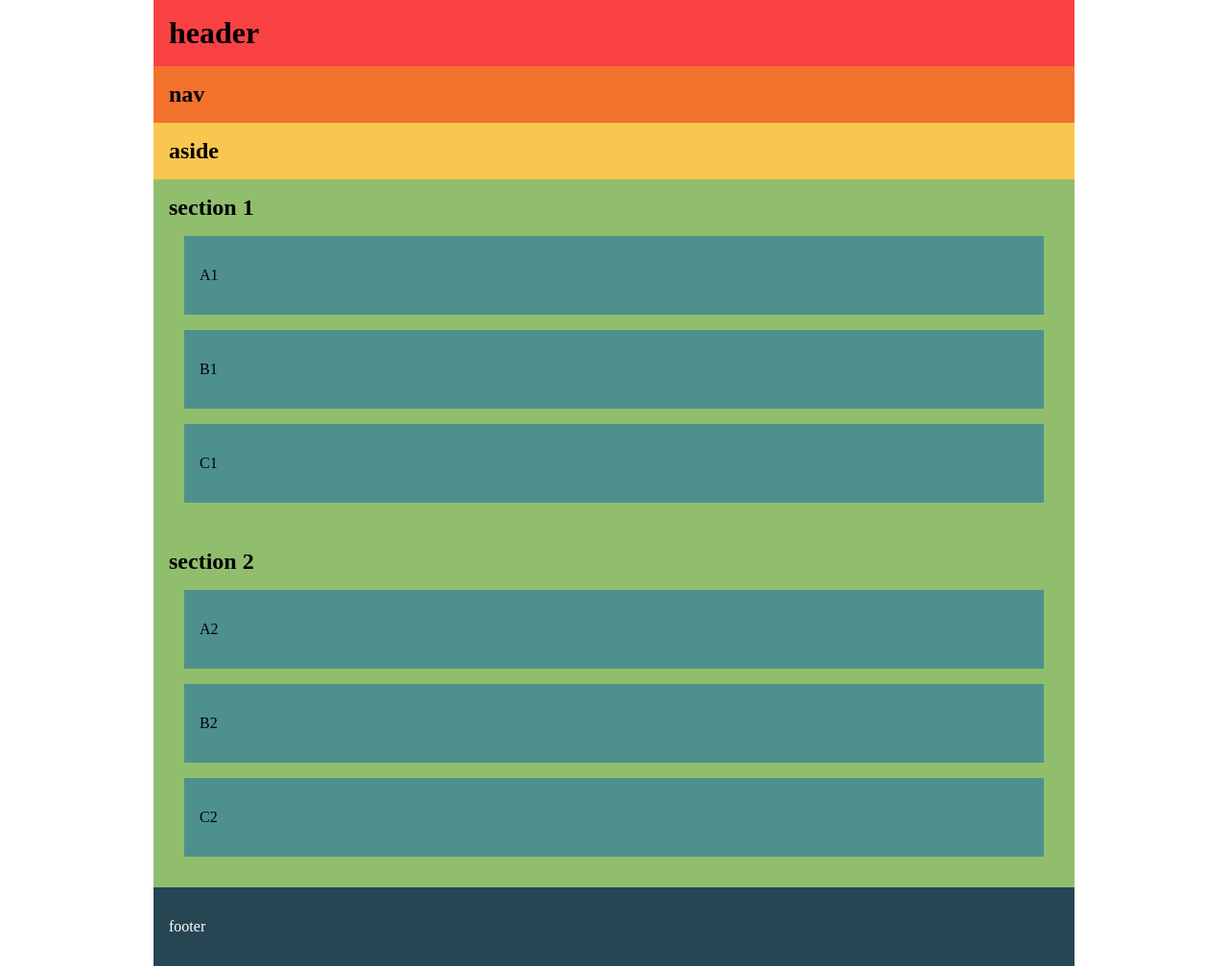
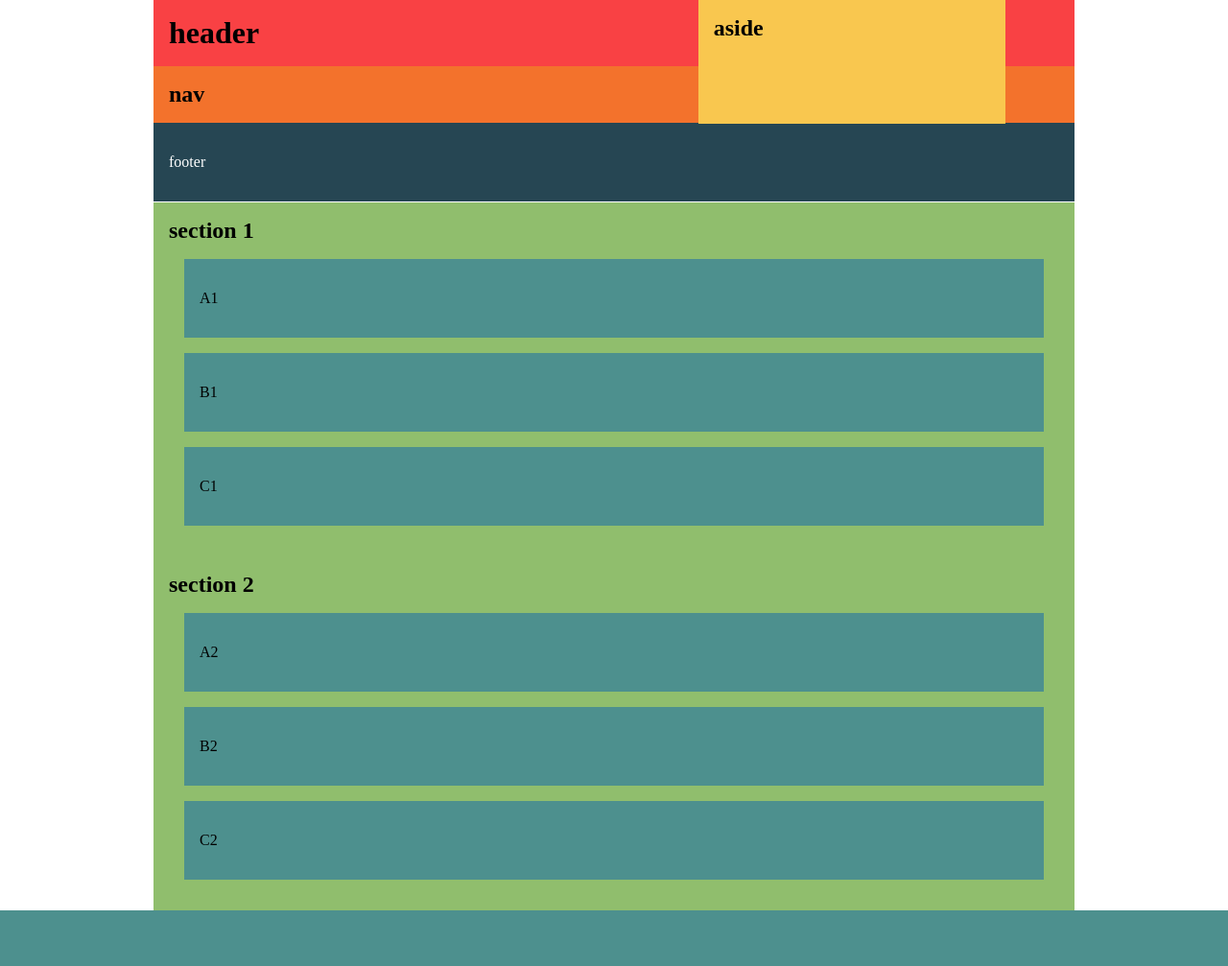
Before and after one commit to Fabio-A-Sa/Y2S2-LinguagensTecnologiasWeb, a PHP site: page / in a window 1280 px wide. Shown: the whole page at 96% size. After the commit the page ends 949 px from the top, so only its background shows below. Run offline with PHP 8.4, Linux system fonts and the light colour scheme.

Commit message:
example3

```diff
--- a/Exercises/Ficha 2 - CSS/Exercise 2/style.css
+++ b/Exercises/Ficha 2 - CSS/Exercise 2/style.css
@@ -33,3 +33,17 @@ body > aside {
 */
 
 /* Exercício 3 */
+
+body > aside {
+    position: absolute;
+    right: 14.52em;
+    top: 0;
+    height: 6.05em;
+    width: 18em;
+}
+
+main {
+    position: absolute;
+    top: 13.2em;
+    width: 60em;
+}
```
